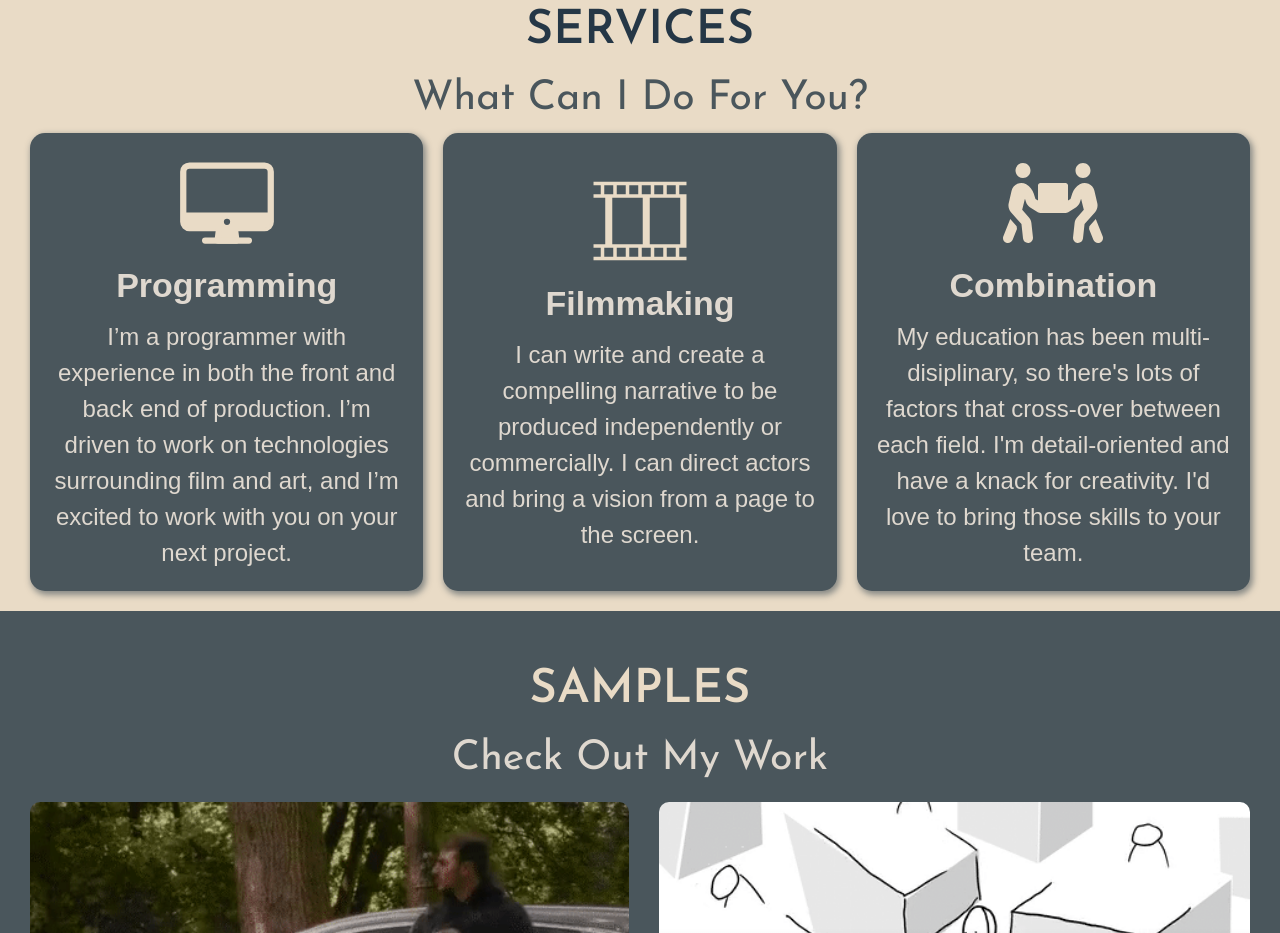
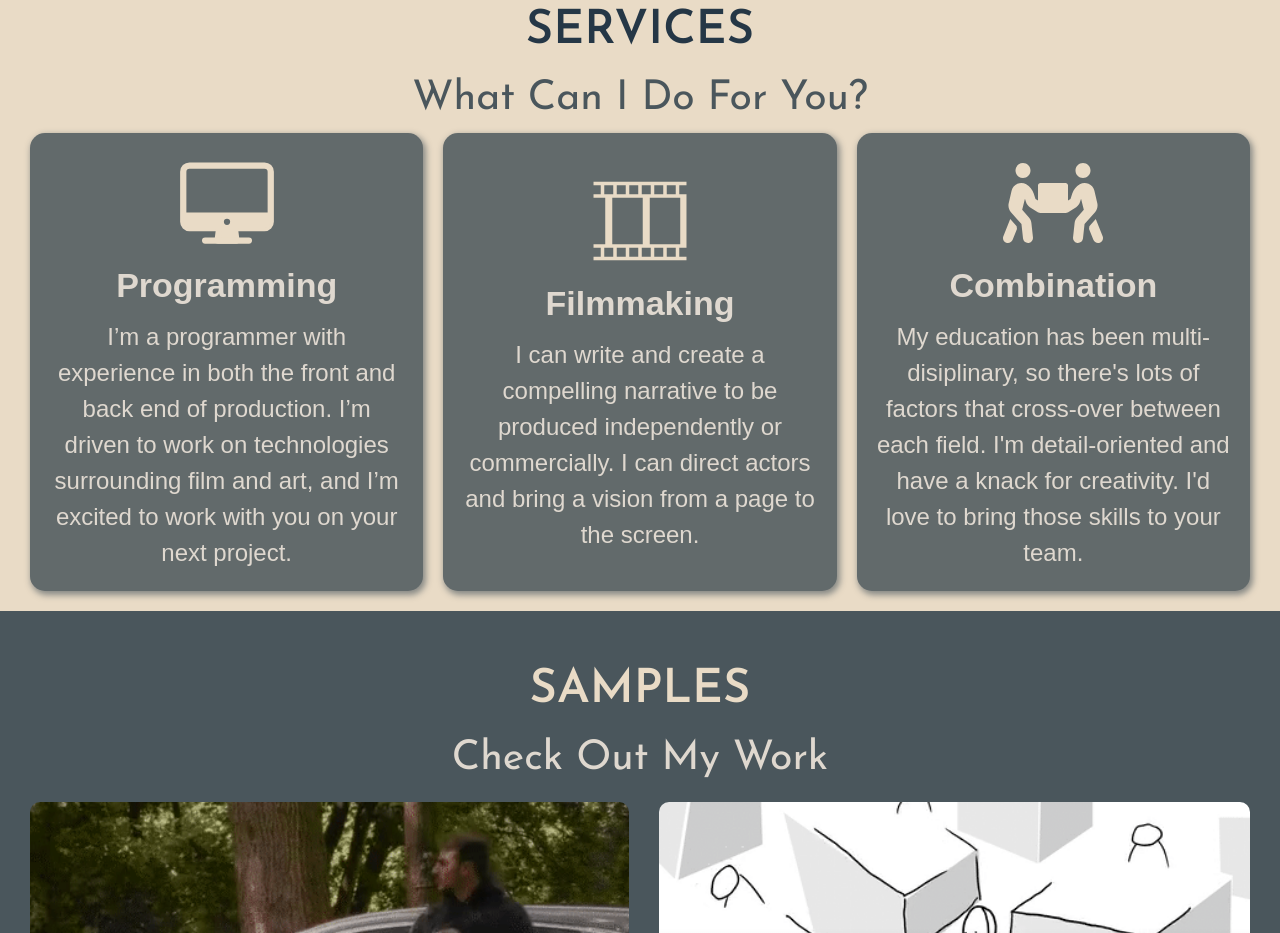
Before and after one commit to brunoarnabar/film-portfolio-deployment, a React (Create React App) app: page / in a window 1280 px wide. Shown: the part 1280-2213 px from the top of the page. Built offline with nearby package versions, Linux system fonts and the light colour scheme; a web font is replaced by a local one.

Commit message:
Service Fixes

```diff
--- a/src/App.scss
+++ b/src/App.scss
@@ -1,5 +1,5 @@
 :root {
-  --clr-primary-200: #819299;
+  --clr-primary-200: #626a6b;
   --clr-primary-400: #4a565c;
   --clr-primary-900: #253746;
 
--- a/src/Components/Contact/Contact.jsx
+++ b/src/Components/Contact/Contact.jsx
@@ -6,7 +6,6 @@ Modal.setAppElement("#root");
 
 export default function Contact() {
   const [isModalOpen, setIsModalOpen] = useState(false);
-  // const showFullForm = false;
 
   const openModal = () => {
     setIsModalOpen(true);
--- a/src/Components/Sample/Films/FilmInstance/FilmInstance.jsx
+++ b/src/Components/Sample/Films/FilmInstance/FilmInstance.jsx
@@ -12,8 +12,7 @@ import { HashLink } from "react-router-hash-link";
 import "./filmInstance.scss";
 
 export default function FilmInstance(props) {
-
-  const isMobile = useMediaQuery("(max-width: 30em)");
+  const isMobile = useMediaQuery("(max-width: 37.5em)");
 
   const num = String(props.filmInfo.key).padStart(2, "0");
   const [instanceLoadSuccess, setInstanceLoadSuccess] = useState(false);
@@ -192,7 +191,6 @@ export default function FilmInstance(props) {
               <TbBrandVimeo color={"var(--clr-primary-900)"} />
             </a>
           </div>
-            {/* <GoTo location="About" /> */}
           <HashLink to="/#about">
             <div className="title text-primary-900 pointer">About</div>
           </HashLink>
--- a/src/Components/Sample/Films/FilmInstance/filmInstance.scss
+++ b/src/Components/Sample/Films/FilmInstance/filmInstance.scss
@@ -161,6 +161,7 @@
 
   border-radius: 2rem;
   overflow: hidden;
+  background-color: var(--clr-primary-900);
   box-shadow: #000000 4px 4px 5px 1px, inset 0px 0px 90px #000000,
     inset 0px 0px 90px #000000, inset 0px 0px 90px #000000;
 }
--- a/src/Components/Service/service.scss
+++ b/src/Components/Service/service.scss
@@ -33,7 +33,7 @@
   // box-model
   margin: 0 auto;
   padding-top: 2rem;
-  background-color: var(--clr-primary-400);
+  background-color: var(--clr-primary-200);
   // misc
   border-radius: 1.5rem;
 }
```
Lines whose indentation alone changed are shown as unchanged.
